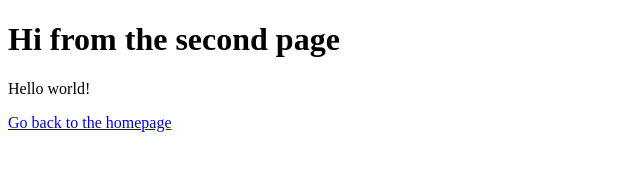
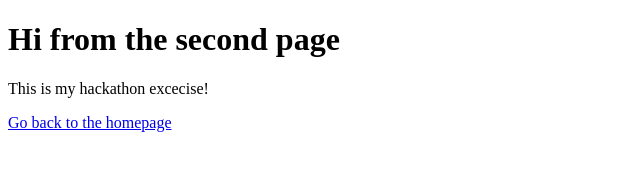
Before and after one commit to SDBowen/JAMstack-hello-world, a Gatsby site: page /page-2 in a window 1280 px wide. Shown: the whole page, without its empty margins (0-640 px from the left). Built offline with nearby package versions, Linux system fonts and the light colour scheme; Gatsby itself is replaced by a stand-in of ours.

Commit message:
Change html on page two

```diff
--- a/src/pages/page-2.js
+++ b/src/pages/page-2.js
@@ -4,7 +4,7 @@ import Link from 'gatsby-link'
 const SecondPage = () => (
   <div>
     <h1>Hi from the second page</h1>
-    <p>Hello world!</p>
+    <p>This is my hackathon excecise!</p>
     <Link to="/">Go back to the homepage</Link>
   </div>
 )
```
